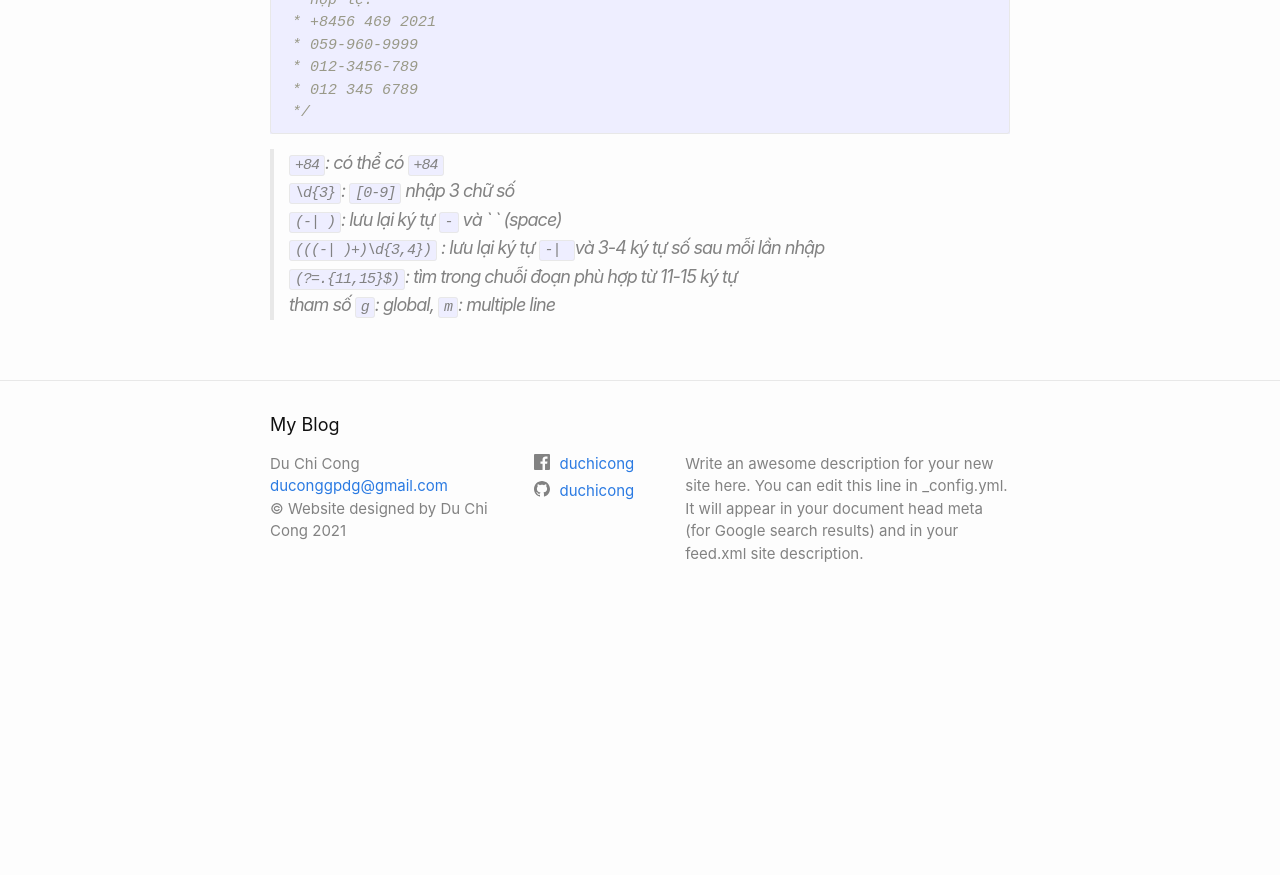
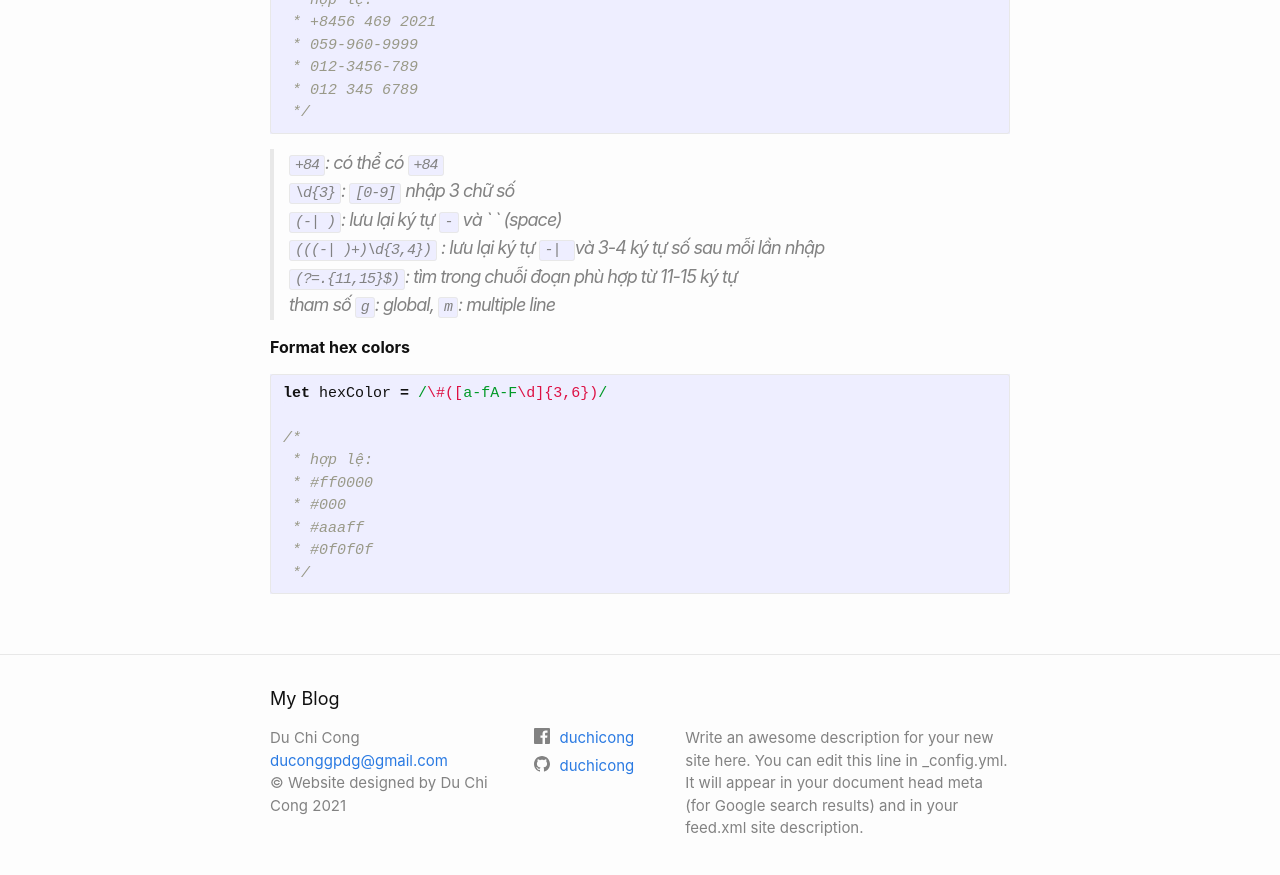
Before and after one commit to duchicong/blog, a Jekyll site: the page built from _posts/2021-02-03-regex-basic.md, in a window 1280 px wide and 900 px high, scrolled down 2321 px. Shown: the top 875 px of the window. Built offline with Jekyll 4.4.1, drawn with Linux system fonts in a browser that asks for light colours; before the commit the page ends 2946 px from its top, so only the background shows below that.

Commit message:
[update] #1 add format hexa colors

````diff
--- a/_posts/2021-02-03-regex-basic.md
+++ b/_posts/2021-02-03-regex-basic.md
@@ -106,3 +106,17 @@ let phone = /(?=.{11,15}$)((\+84)?\d{3}(((-| )+)\d{3,4})+)/gm
 > `(((-| )+)\d{3,4})` : lưu lại ký tự `-| ` và 3-4 ký tự số sau mỗi lần nhập
 > `(?=.{11,15}$)`: tìm trong chuỗi đoạn phù hợp từ 11-15 ký tự
 > tham số `g`: global, `m`: multiple line
+
+**Format hex colors**
+
+```js
+let hexColor = /\#([a-fA-F\d]{3,6})/
+
+/*
+ * hợp lệ:
+ * #ff0000
+ * #000
+ * #aaaff
+ * #0f0f0f
+ */
+```
````
